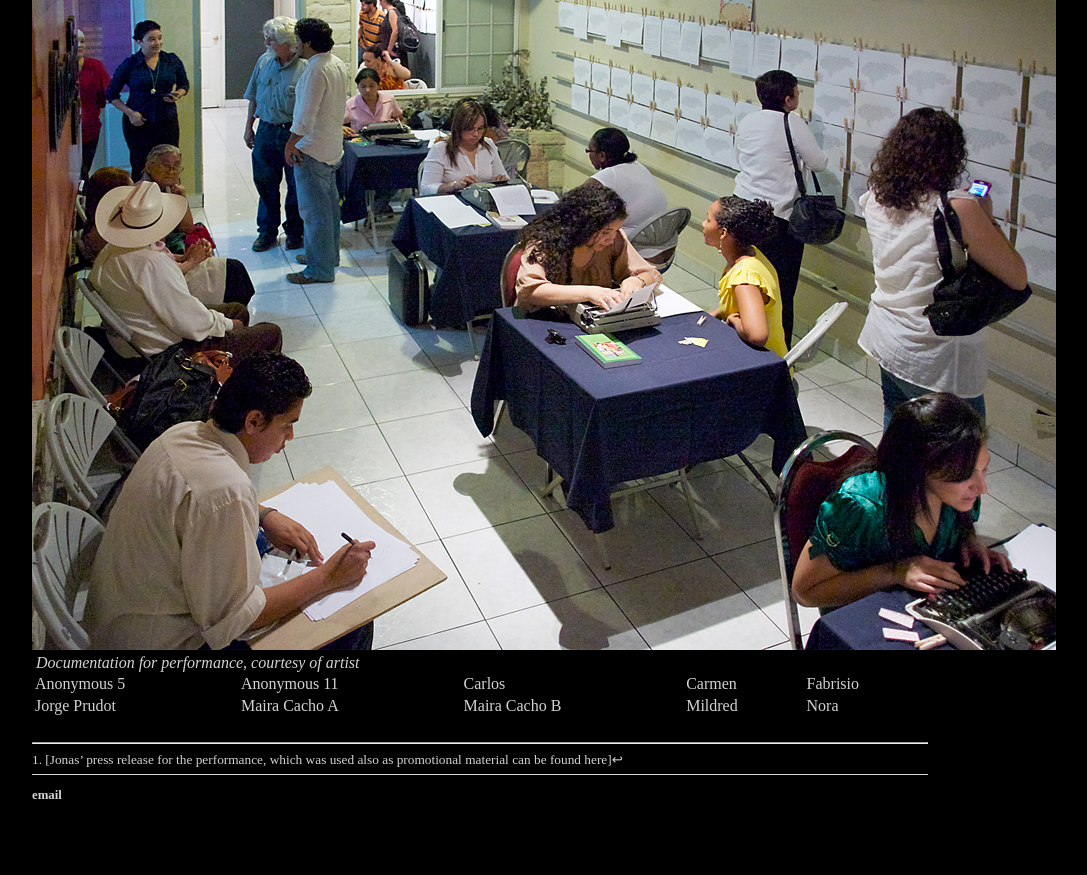
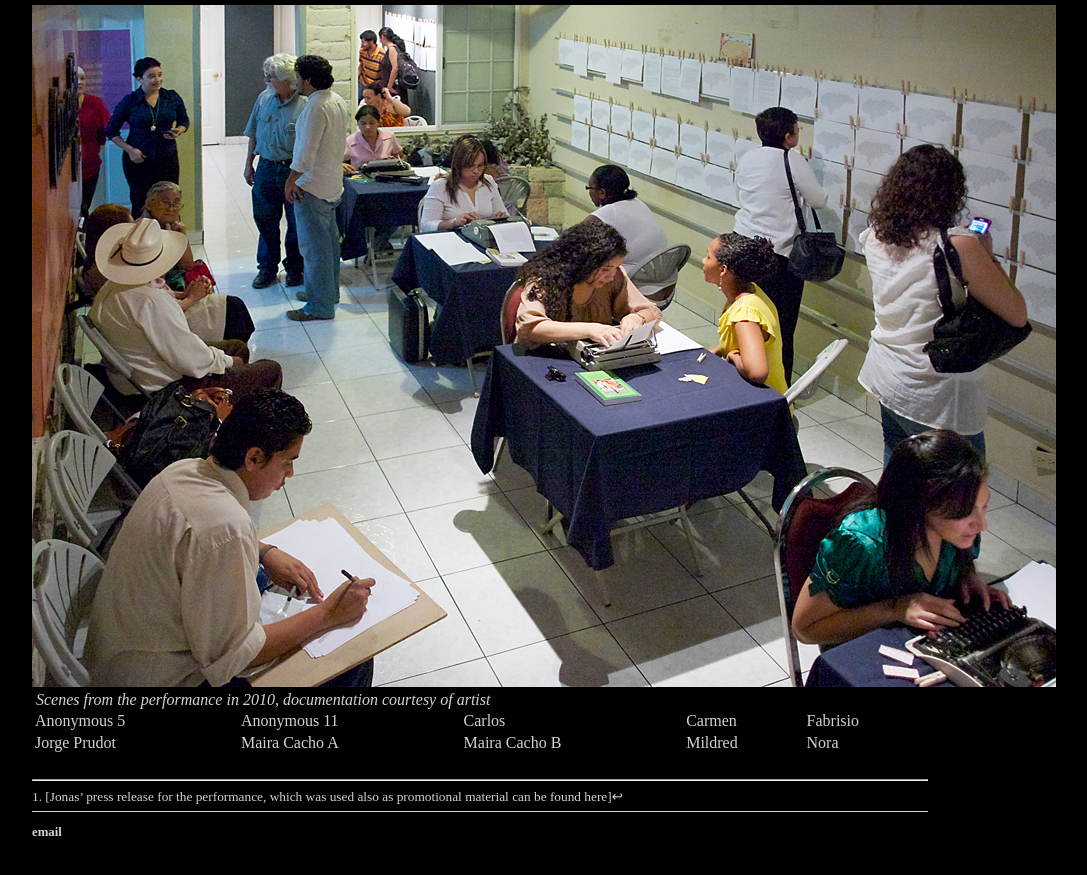
Before and after one commit to josdchavez/josdchavez.github.io, a Jekyll site: the page built from translationaesthetics/index.html, in a window 1280 px wide and 900 px high, scrolled down 1010 px. Shown: the top 875 px of the window, without its empty margins (160-1247 px from the left). Built offline with Jekyll 4.4.1, drawn with Linux system fonts in a browser that asks for light colours.

Commit message:
Update index.html

```diff
--- a/translationaesthetics/index.html
+++ b/translationaesthetics/index.html
@@ -6,11 +6,12 @@
 <div align="center"> <h2>Translations Aesthetics: Making Legible the Home-yet-to-come and other Events as Instances Right Before the Multiplication of Labor</h2></div>
 <br>
 <div align="center"><h3>Introduction: Reading <i>Dictar Y Recordar</i> For the Home-Yet-To-Come</h3></div>
+<br>
 <p>What is in front of you is a wager to make recognizable an “event,” which may or may not “happen.” The communication of its existence is not guaranteed. By the end of your engagement with this site, my wager will be tested on your ability to recognize why the content itself is worthy of the noun I’m using to introduce it. “Event” is not used lightly as I am trying to convey magnitude, as a signifier for lived experience(s) discursively organized to rearrange History and Geography. In other words, this “event” is worthy of the name if it produces recognizable changes in how reality is perceived. Events are customarily recognized as such through proper names, in this case, the event is the home-yet-to-come. But before I spell out what this name refers to, I’d like to discuss “where” this “event” is taking place. The home-yet-to-come is possible to be thought of thanks to my translation of ten memories collected and transcribed by California-artist, with Honduras background, Paul Ramirez Jonas.</p>
 <p>Jonas executed in 2010 a performance installation piece called <i>Dictar Y Recordar</i>, at <i>La Mancha de Tomate</i>, an independent art space in Tegucigalpa, Honduras. For the performance, Jonas invited anyone in Tegucigalpa to come to the art space  and dictate memories of Honduras in an attempt to “do the impossible: write a complete history of Honduras<sup><a href="#fn1" id="ref1">1</a></sup>,” in the span of 24 hours. Imagine walking into a long and narrow room, stacks of papers held together and hanging against the wall thanks to clothespins and clothesline, allowing you to peruse through the documents: to read the words shaped after the map of Honduras, to take a look at the longer texts and to admire the drawings that accompany them. You see how the stacks grow, the wall gets more covered, as the day goes by. </p>
 <embed src="https://josdchavez.github.io/assets/Jonas1.jpg" type='image/jpeg'>
 <embed src="https://josdchavez.github.io/assets/Jonas2.jpg" type='image/jpeg'>
-<i>Documentation for performance, courtesy of artist</i>
+<i>Scenes from the performance in 2010, documentation courtesy of artist</i>
 <table style="width:100%">
   <tr>
     <td><a href="https://docs.google.com/document/d/12B7AWY_ezrGB_VPAaAQpD71VpntynpvdKakLEW4hb2o/edit?usp=sharing">Anonymous 5</a></td>
```
